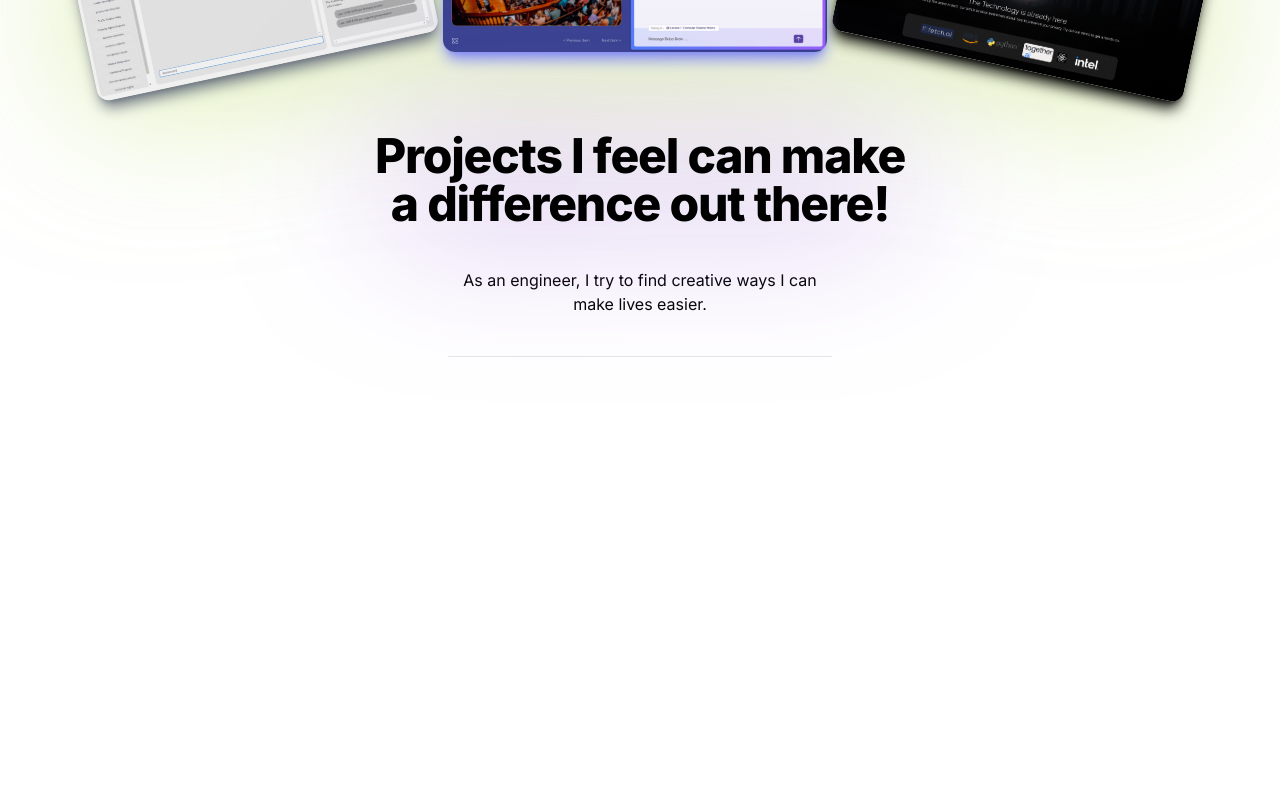
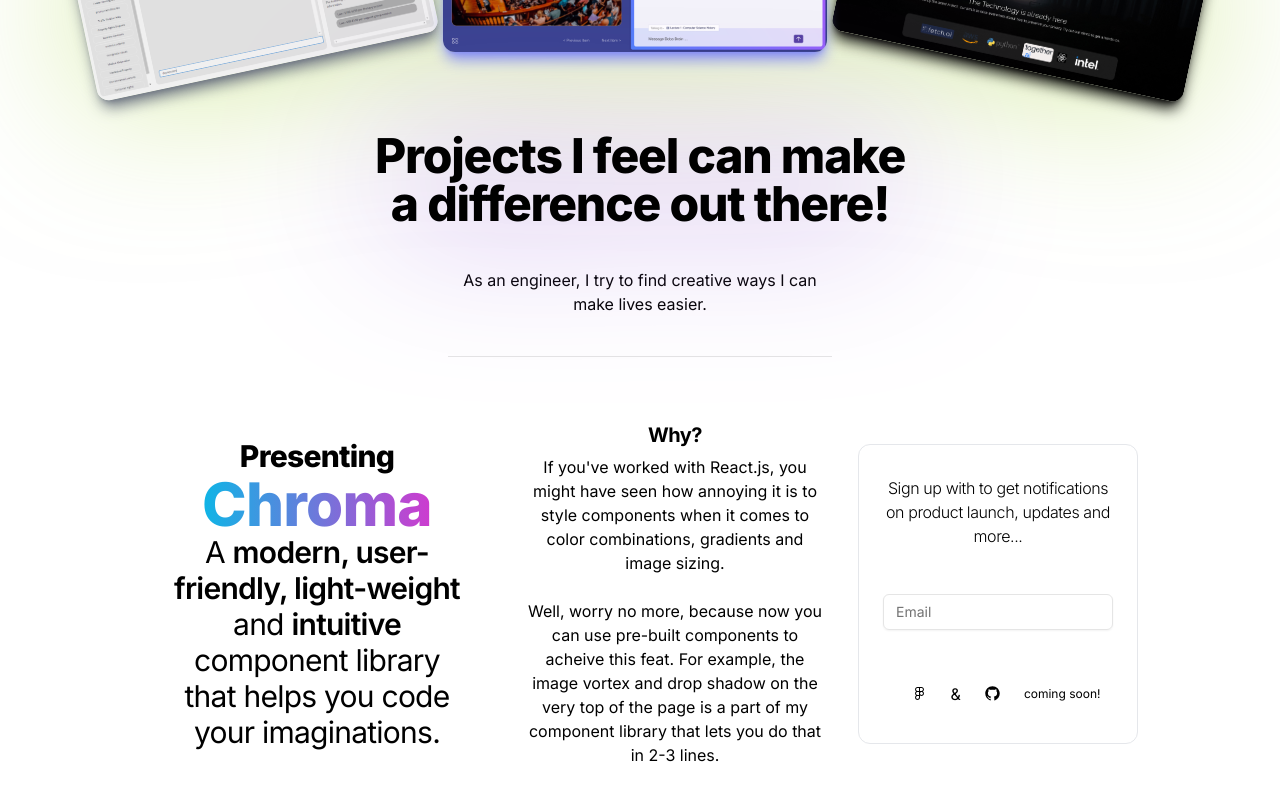
Before and after one commit to Chaitanya-Chaurasia/Portfolio, a Next.js app: page /projects in a window 1280 px wide. Shown: the part 280-1080 px from the top of the page. Before the commit the page ends 800 px from the top, so only its background shows below. Built offline with nearby package versions, Linux system fonts and the light colour scheme.

Commit message:
Completed draft of chroma

```diff
--- a/app/projects/page.tsx
+++ b/app/projects/page.tsx
@@ -7,10 +7,11 @@ import {
   InstagramLogoIcon,
   LinkedInLogoIcon,
   TwitterLogoIcon,
+  FigmaLogoIcon,
 } from "@radix-ui/react-icons";
 import React from "react";
 import ImageVortex from "@/components/ImageVortex";
-
+import { ChromaDesc, WaitlistChroma, ChromaIntro } from "@/components/Chroma";
 const ProjectPage = () => {
   return (
     <main className="p-10 ">
@@ -23,9 +24,11 @@ const ProjectPage = () => {
           As an engineer, I try to find creative ways I can make lives easier.
         </span>
         <Separator className="w-96" />
-
-        <h2 className="tracking-tight text-5xl font-extrabold text-center w-[550px]">
-        </h2>
+        <div className="flex flex-col lg:flex-row items-center justify-center gap-2">
+          <ChromaIntro />
+          <ChromaDesc />
+          <WaitlistChroma />
+        </div>
       </div>
     </main>
   );
--- /dev/null
+++ b/components/Chroma.tsx
@@ -0,0 +1,81 @@
+import React from "react";
+import { Card, CardHeader } from "./ui/card";
+import { Input } from "./ui/input";
+import { FigmaLogoIcon, GitHubLogoIcon } from "@radix-ui/react-icons";
+import { Button } from "./ui/button";
+
+export const ChromaIntro = () => {
+  return (
+    <Card className="border-none w-[350px]">
+      <CardHeader>
+        <h2 className="tracking-tight text-3xl font-extrabold text-center ">
+          Presenting <br />
+          <span
+            className="underline text-6xl"
+            style={{
+              background: "linear-gradient(to right, #0EB5E6 0%, #CE3BCF 100%)",
+              WebkitBackgroundClip: "text",
+              WebkitTextFillColor: "transparent",
+            }}
+          >
+            Chroma
+          </span>
+          <br />
+          <span className="font-normal text-3xl">
+            A{" "}
+            <span className=" font-semibold">
+              modern, user-friendly, light-weight
+            </span>{" "}
+            and <span className=" font-semibold">intuitive</span> component
+            library that helps you code your imaginations.
+          </span>
+        </h2>
+      </CardHeader>
+    </Card>
+  );
+};
+
+export const ChromaDesc = () => {
+  return (
+    <Card className="border-none w-[350px]">
+      <CardHeader>
+        <h2 className="tracking-tight text-xl font-bold text-center ">Why?</h2>
+        <span className="text-center">
+          If you've worked with React.js, you might have seen how annoying it is to
+          style components when it comes to color combinations, gradients and
+          image sizing.
+          <br />
+          <br /> Well, worry no more, because now you can use pre-built
+          components to acheive this feat.
+          For example, the image vortex and drop shadow on the very top of the
+          page is a part of my component library that lets you do that in 2-3
+          lines.
+        </span>
+      </CardHeader>
+    </Card>
+  );
+};
+
+export const WaitlistChroma = () => {
+  return (
+    <Card className="w-[280px] h-[300px] bg-gradient-to-t from-inherit to-lime-500">
+      <CardHeader className="flex flex-col items-center justify-center h-full gap-10">
+        <h2 className="tracking-tight text-center font-light">
+          Sign up with to get notifications on product launch, updates and
+          more...
+        </h2>
+        <Input placeholder="Email" />
+        <div className="flex gap-2 items-center">
+          <Button variant="ghost">
+            <FigmaLogoIcon />
+          </Button>
+          &
+          <Button variant="ghost">
+            <GitHubLogoIcon />
+          </Button>
+          <span className="text-xs">coming soon!</span>
+        </div>
+      </CardHeader>
+    </Card>
+  );
+};
```
